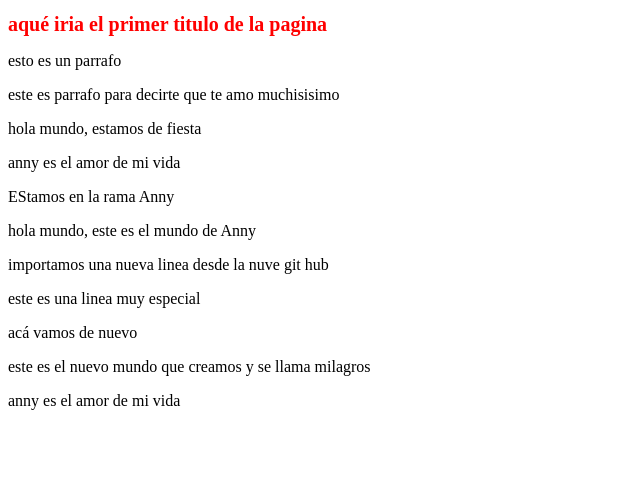
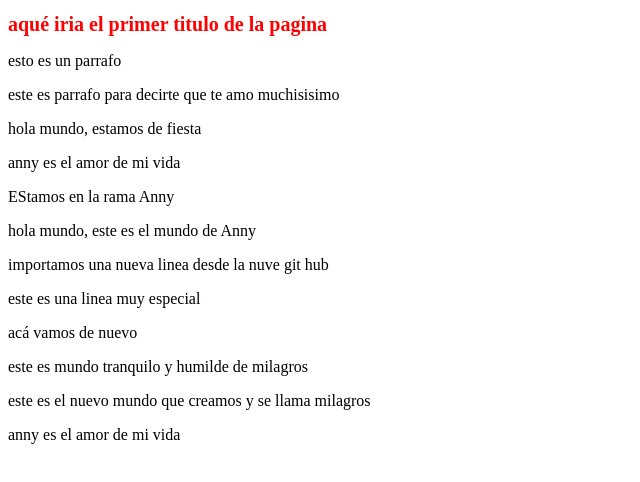
Before and after one commit to andonysan/anny, a plain HTML site: page index.html in a window 1280 px wide. Shown: the whole page, without its empty margins (0-640 px from the left). Drawn offline with Linux system fonts and the light colour scheme.

Commit message:
agregamos un párrafo mundo milagros

```diff
--- a/index.html
+++ b/index.html
@@ -25,7 +25,7 @@
 
     <p>acá vamos de nuevo</p>
 
-
+    <p>este es mundo tranquilo y humilde de milagros</p>
     <p>este es el nuevo mundo que creamos y se llama milagros</p>
 
     <p>anny es el amor de mi vida</p>
```
